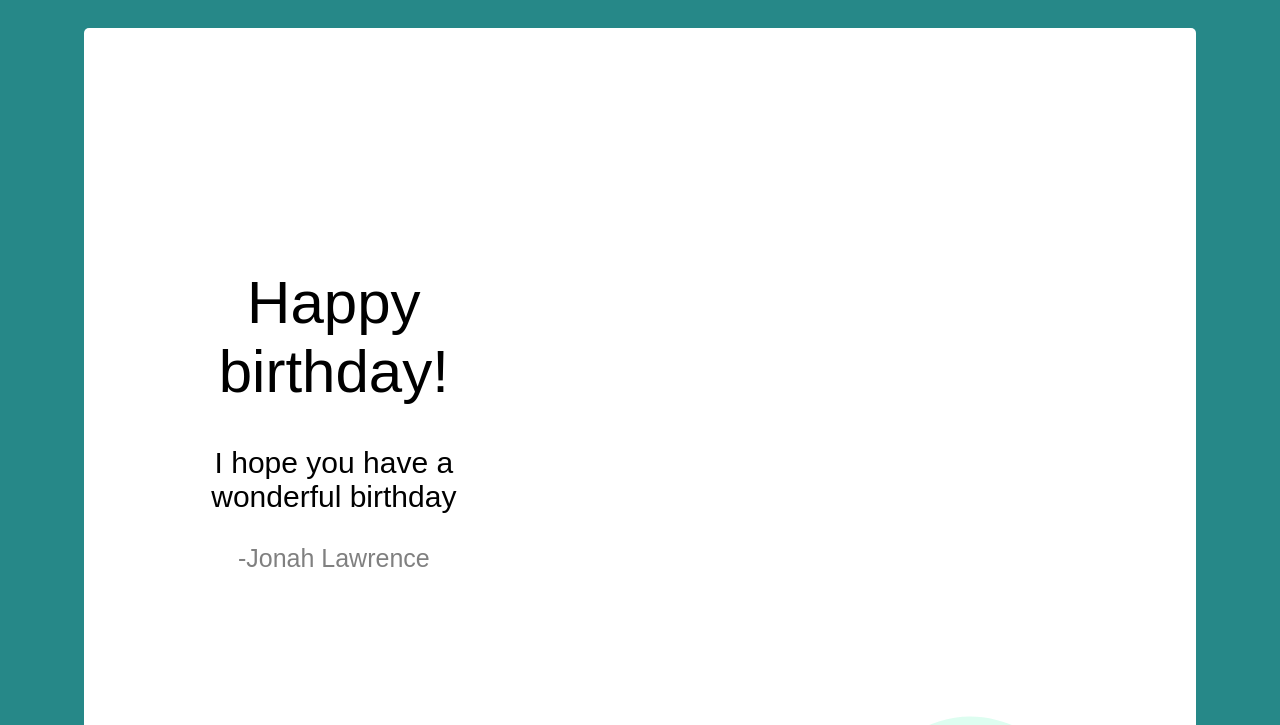
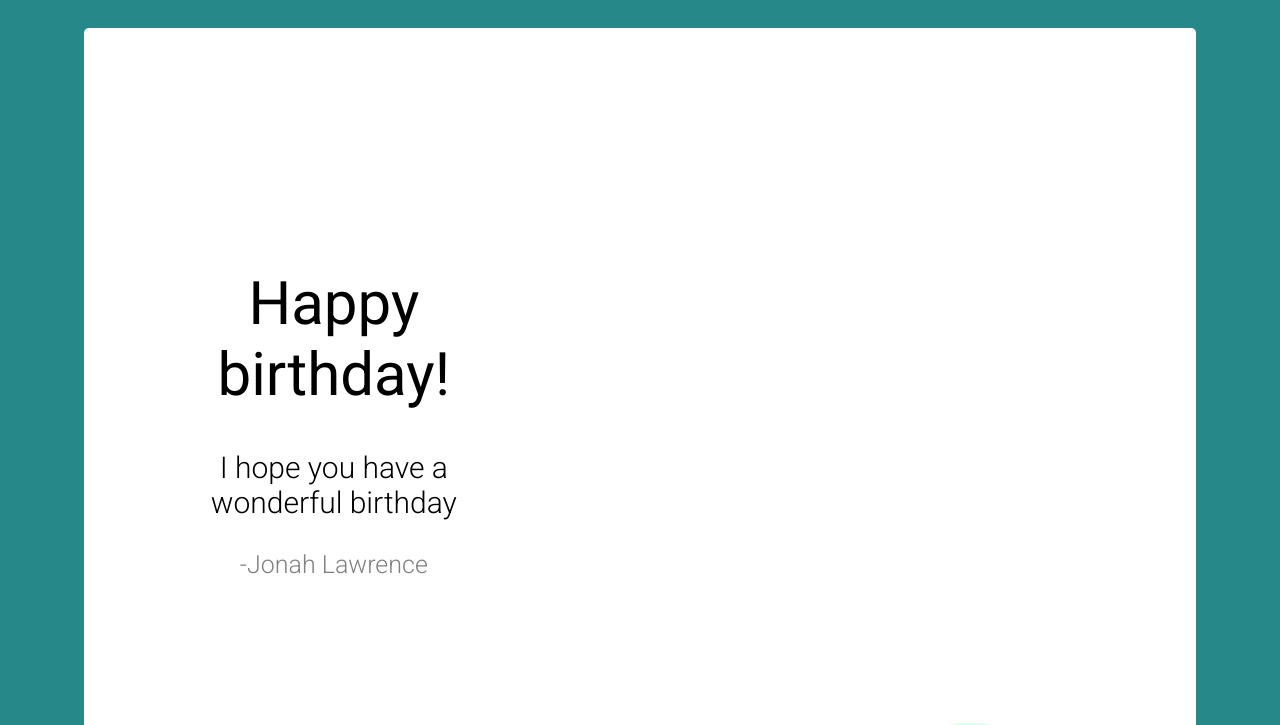
Before and after one commit to karolis879/Praktinis_darbas, a website: page index.html in a window 1280 px wide. Shown: the top 725 px of the page. Drawn offline with Linux system fonts and the light colour scheme.

Commit message:
Added font

```diff
--- a/index.html
+++ b/index.html
@@ -5,13 +5,17 @@
     <meta http-equiv="X-UA-Compatible" content="IE=edge">
     <meta name="viewport" content="width=device-width, initial-scale=1.0">
     <title>Document</title>
+    <link href="https://fonts.googleapis.com/css?family=Roboto:100,100italic,300,300italic,regular,italic,500,500italic,700,700italic,900,900italic" rel="stylesheet" />
+    <style>
+        @import url(https://fonts.googleapis.com/css?family=Roboto:100,100italic,300,300italic,regular,italic,500,500italic,700,700italic,900,900italic);
+    </style>
 </head>
     <body style="background-color: #268888;">
         <main style="display: inline-block; background-color: white;border-radius: 5px;width: 88%; margin-left: 6%;margin-top: 20px;">
             <div style="width: 300px; float: left;margin-left: 100px; margin-top: 200px;text-align: center;">
-                <h1 style="font-family: Arial, Helvetica, sans-serif;font-weight: normal;font-size: 60px;">Happy birthday!</h1>
-                <p style="font-family: Arial, Helvetica, sans-serif;font-size: 30px;font-weight: lighter;">I hope you have a wonderful birthday</p>
-                <p style="font-family: Arial, Helvetica, sans-serif;color: grey; font-size: 25px;font-weight:100 ;">-Jonah Lawrence</p>
+                <h1 style="font-family: Roboto, sans-serif;font-weight: normal;font-size: 60px;">Happy birthday!</h1>
+                <p style="font-family: Roboto, sans-serif;font-size: 30px;font-weight: 300;">I hope you have a wonderful birthday</p>
+                <p style="font-family: Roboto, sans-serif;color: grey; font-size: 25px;font-weight:300 ;">-Jonah Lawrence</p>
             </div>
             <img style="float: right; width: 750px;padding: 40px;padding-top: 100px;padding-bottom: 130px;"src="./birthday.svg" alt="gimtadienis">
         </main>
```
